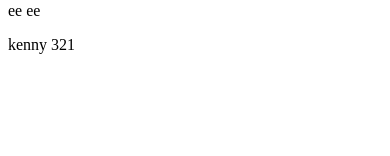
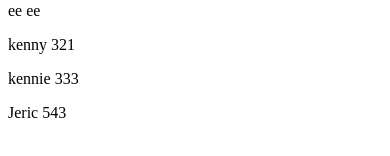
Before and after one commit to llreyes589/submission-repository, a React (Vite) app in the folder part2/phonebook/: page / in a window 390 px wide. Shown: the part 452-608 px from the top of the page. Built offline with nearby package versions, Linux system fonts and the light colour scheme; data requests are answered from the project's data file.

Commit message:
2.13: The Phonebook step 8

```diff
--- a/part2/phonebook/db.json
+++ b/part2/phonebook/db.json
@@ -34,6 +34,16 @@
       "id": "2905",
       "name": "kenny",
       "number": "321"
+    },
+    {
+      "id": "9397",
+      "name": "kennie",
+      "number": "333"
+    },
+    {
+      "id": "cd13",
+      "name": "Jeric",
+      "number": "543"
     }
   ]
 }
--- a/part2/phonebook/src/App.jsx
+++ b/part2/phonebook/src/App.jsx
@@ -2,8 +2,8 @@ import { useState } from "react";
 import Filter from "./Filter";
 import PersonForm from "./PersonForm";
 import Persons from "./Persons";
-import axios from "axios";
 import { useEffect } from "react";
+import phonebookService from "./services/phonebooks";
 
 const App = () => {
   const [persons, setPersons] = useState([]);
@@ -13,9 +13,10 @@ const App = () => {
 
   useEffect(() => {
     const eventHandler = (response) => {
-      setPersons(response.data);
+      setPersons(response);
     };
-    const promise = axios.get("http://localhost:3001/persons");
+
+    const promise = phonebookService.getAll();
     promise.then(eventHandler);
   }, []);
 
@@ -23,17 +24,21 @@ const App = () => {
     e.preventDefault();
     if (persons.some((person) => person.name === newName))
       return alert(`${newName} is already added to phonebook`);
-    const promise = axios.post("http://localhost:3001/persons", {
+
+    const responseHandler = (response) => {
+      const newPhonebook = {
+        name: response.name,
+        number: response.number,
+      };
+      setPersons([...persons, newPhonebook]);
+    };
+
+    const newPerson = {
       name: newName,
       number: newNumber,
-    });
-    promise.then((response) => {
-      const newPhonebook = {
-        name: response.data.name,
-        number: response.data.number,
-      };
-      setPersons([...persons, newPhonebook]);
-    });
+    };
+    const promise = phonebookService.create(newPerson);
+    promise.then(responseHandler);
   };
 
   const handleSearchPerson = (e) => {
--- /dev/null
+++ b/part2/phonebook/src/services/phonebooks.js
@@ -0,0 +1,17 @@
+import axios from "axios";
+const baseUrl = "http://localhost:3001/persons";
+
+const getAll = () => {
+  const response = axios.get(baseUrl);
+  return response.then((response) => response.data);
+};
+
+const create = (newPhonebook) => {
+  const response = axios.post(baseUrl, newPhonebook);
+  return response.then((response) => response.data);
+};
+
+export default {
+  getAll,
+  create,
+};
```
